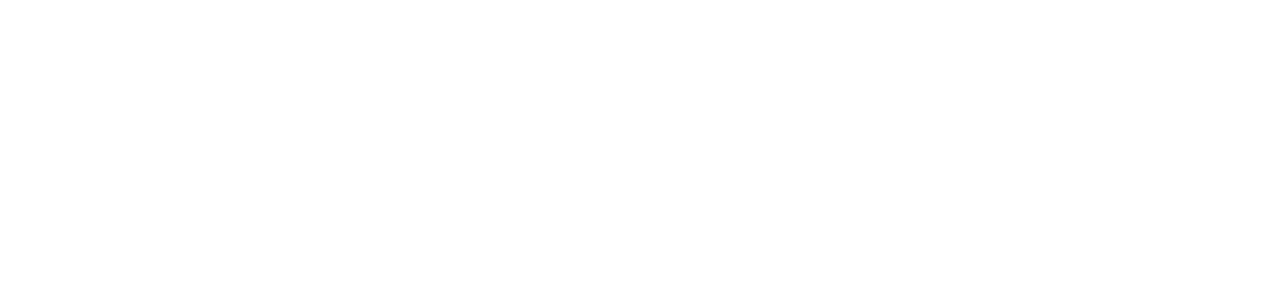
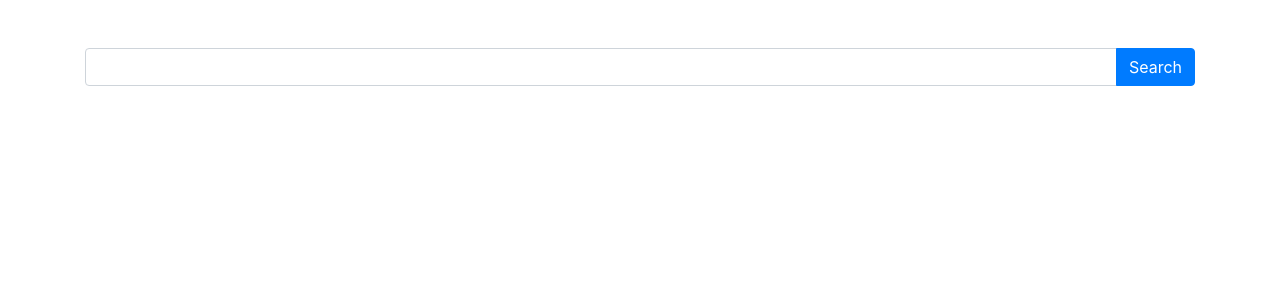
Before and after one commit to vitaly-g-95/twitter-web-client, a React (Create React App) app: page / in a window 1280 px wide. Shown: the top 300 px of the page. Built offline with nearby package versions, Linux system fonts and the light colour scheme.

Commit message:
add form

```diff
--- a/src/App.js
+++ b/src/App.js
@@ -1,9 +1,10 @@
 import React from 'react';
+import InlineForm from './components/InlineForm';
 
 function App() {
   return (
-    <div>
-
+    <div className="container py-5">
+      <InlineForm buttonText="Search" />
     </div>
   );
 }
--- /dev/null
+++ b/src/components/InlineForm.js
@@ -0,0 +1,20 @@
+import React from 'react';
+import PropTypes from 'prop-types';
+
+const InlineForm = ({ buttonText, onSubmit }) => (
+  <form className="input-group" onSubmit={onSubmit}>
+    <input type="text" className="form-control" name="q" />
+    <div className="input-group-append">
+      <button className="btn btn-primary" type="submit">
+        {buttonText}
+      </button>
+    </div>
+  </form>
+);
+
+InlineForm.propTypes = {
+  buttonText: PropTypes.string.isRequired,
+  onSubmit: PropTypes.func.isRequired
+};
+
+export default InlineForm;
```
